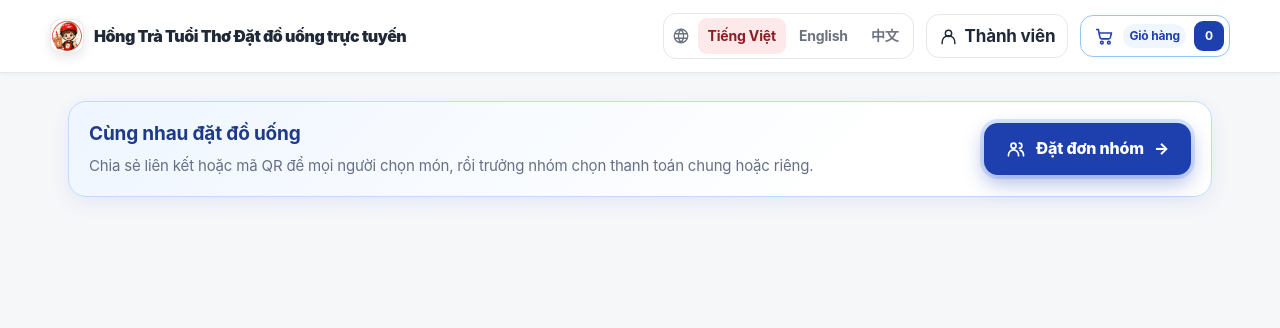
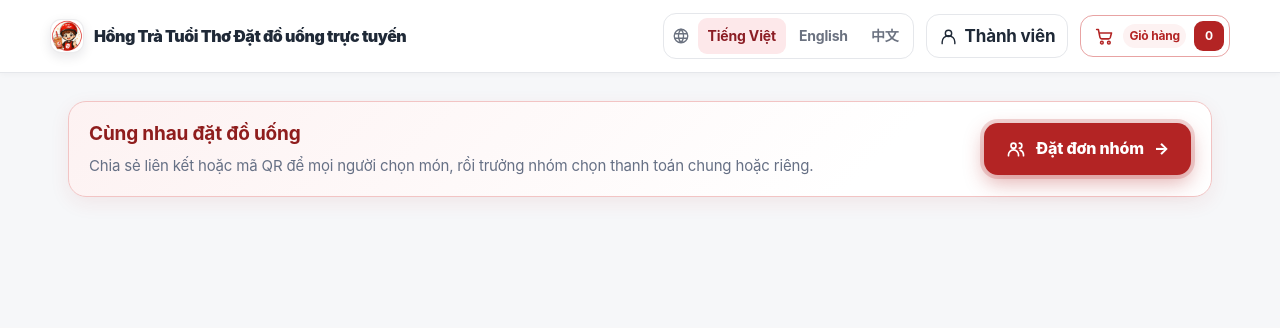
Before and after one commit to H-ng-Tra-Tu-i-Th/hongtratuoitho, a PHP site: page / in a window 1280 px wide. Shown: the top 328 px of the page. Run offline with PHP 8.4, Linux system fonts and the light colour scheme; data comes from the database, SQL or seed files in the repository; data that the repository does not hold is empty; some libraries are stand-ins or nearby versions.

Commit message:
dôdi màu btn

```diff
--- a/assets/css/group-order.css
+++ b/assets/css/group-order.css
@@ -384,15 +384,15 @@ body.theme-deep-red .hyg-page,body.theme-deep-red .hyg-mode,body.theme-deep-red
 }
 
 /* ---------- Home page "Cùng nhau đặt đồ uống" card (index.php): stand-out group order button ----------
-   Same blue as the header cart button. */
+   Same red as the header cart button. */
 .hyg-entry.hyg-entry-highlight {
-    border-color: #bfdbfe;
-    background: linear-gradient(135deg, #eff6ff 0%, #ffffff 70%);
-    box-shadow: 0 6px 20px rgba(30, 64, 175, .08);
+    border-color: #F2C4C4;
+    background: linear-gradient(135deg, #FDF2F2 0%, #ffffff 70%);
+    box-shadow: 0 6px 20px rgba(179, 36, 36, .08);
 }
 
 .hyg-entry.hyg-entry-highlight strong {
-    color: #1e3a8a;
+    color: #8F1D1D;
 }
 
 .hyg-entry .btn.hyg-entry-cta {
@@ -404,19 +404,19 @@ body.theme-deep-red .hyg-page,body.theme-deep-red .hyg-mode,body.theme-deep-red
     padding: 0 22px;
     border: 0;
     border-radius: 14px;
-    background: #1e40af;
+    background: #B32424;
     color: #fff;
     font-size: 16px;
     font-weight: 800;
-    box-shadow: 0 8px 20px rgba(30, 64, 175, .35);
+    box-shadow: 0 8px 20px rgba(179, 36, 36, .35);
     transition: background .15s, box-shadow .15s, transform .15s;
     animation: hyg-entry-pulse 2.4s ease-in-out infinite;
 }
 
 .hyg-entry .btn.hyg-entry-cta:hover,
 .hyg-entry .btn.hyg-entry-cta:focus-visible {
-    background: #1e3a8a;
-    box-shadow: 0 10px 24px rgba(30, 64, 175, .45);
+    background: #8F1D1D;
+    box-shadow: 0 10px 24px rgba(179, 36, 36, .45);
     transform: translateY(-2px);
     animation: none;
 }
--- a/assets/css/header.css
+++ b/assets/css/header.css
@@ -71,28 +71,28 @@
     color: #fff;
 }
 
-/* Nút giỏ hàng: tông dark blue #1e40af (cùng màu khối các bước đặt nhóm) */
+/* Nút giỏ hàng: tông đỏ #B32424 (cùng màu khối các bước đặt nhóm) */
 .front-body .topbar .cart-link {
-    border-color: #93c5fd;
-    color: #1e40af;
+    border-color: #E8A3A3;
+    color: #B32424;
 }
 
 .front-body .topbar .cart-link:hover {
-    border-color: #1e40af;
-    color: #1e40af;
+    border-color: #B32424;
+    color: #B32424;
 }
 
 .front-body .topbar .cart-link .cart-count,
 body.theme-deep-red .front-body .topbar .cart-link .cart-count,
 body.theme-deep-red.front-body .topbar .cart-link .cart-count {
-    background: #1e40af !important;
-    border-color: #1e40af !important;
+    background: #B32424 !important;
+    border-color: #B32424 !important;
     color: #fff !important;
 }
 
 .front-body .topbar .cart-link .cart-label {
-    background: #eff6ff;
-    color: #1e40af;
+    background: #FDF2F2;
+    color: #B32424;
 }
 
 /* Menu thành viên: nhấn để sổ xuống tên + đăng xuất */
--- a/assets/css/member.css
+++ b/assets/css/member.css
@@ -95,9 +95,9 @@
 }
 .hym-auth-divider{display:flex;align-items:center;gap:12px;margin:18px 0 14px;color:var(--muted);font-size:15px}
 .hym-auth-divider::before,.hym-auth-divider::after{content:"";flex:1;height:1px;background:var(--line)}
-.btn-zalo-login{display:flex;align-items:center;justify-content:center;gap:10px;width:100%;min-height:48px;font-size:17px;font-weight:750;background:#0068FF;border-color:#0068FF;color:#fff;text-decoration:none;white-space:normal}
-.btn-zalo-login:hover{background:#0057d6;border-color:#0057d6;color:#fff}
-.btn-zalo-login:focus-visible{outline:3px solid #0068FF;outline-offset:3px}
+.btn-zalo-login{display:flex;align-items:center;justify-content:center;gap:10px;width:100%;min-height:48px;font-size:17px;font-weight:750;background:#B32424;border-color:#B32424;color:#fff;text-decoration:none;white-space:normal}
+.btn-zalo-login:hover{background:#8F1D1D;border-color:#8F1D1D;color:#fff}
+.btn-zalo-login:focus-visible{outline:3px solid #B32424;outline-offset:3px}
 .btn-zalo-login svg{width:26px;height:26px;flex:0 0 26px}
 /* Sign-in and registration: one centered column. */
 .hym-page-auth{max-width:560px}
--- a/lib/layout.php
+++ b/lib/layout.php
@@ -44,10 +44,10 @@ function front_header(string $title = ''): void
         <link rel="apple-touch-icon" href="<?= e(base_url('assets/icons/apple-touch-icon.png?v=19')) ?>">
         <link rel="manifest" href="<?= e(base_url('manifest.webmanifest?v=19')) ?>">
         <link rel="stylesheet" href="<?= e(base_url('assets/css/app.css?v=' . $assetVersion)) ?>">
-        <link rel="stylesheet" href="<?= e(base_url('assets/css/group-order.css?v=19.8.13')) ?>">
-        <link rel="stylesheet" href="<?= e(base_url('assets/css/member.css?v=19.8.4')) ?>">
+        <link rel="stylesheet" href="<?= e(base_url('assets/css/group-order.css?v=19.8.14')) ?>">
+        <link rel="stylesheet" href="<?= e(base_url('assets/css/member.css?v=19.8.5')) ?>">
         <link rel="stylesheet" href="<?= e(base_url('assets/css/footer.css?v=1.0.4')) ?>">
-        <link rel="stylesheet" href="<?= e(base_url('assets/css/header.css?v=1.0.5')) ?>">
+        <link rel="stylesheet" href="<?= e(base_url('assets/css/header.css?v=1.0.6')) ?>">
         <title><?= e($title ? $title . '｜' . $store : $store) ?></title><?php $ogDesc = ['vi' => '🎁 Mua 4 tặng 1 · 🎮 Mua 10 ly nhận 1 lượt Mini Game – cơ hội trúng giải đến 145K · 👥 Đặt đơn nhóm cùng bạn bè, giao tận nơi.', 'zh' => '🎁 買4送1 · 🎮 買10杯送1次小遊戲機會，最高抽中145K好禮 · 👥 揪團點單，外送到府。', 'en' => '🎁 Buy 4 get 1 free · 🎮 Buy 10 drinks for a Mini Game chance to win up to 145K · 👥 Group orders, delivered to your door.'][current_lang()] ?? ''; ?>
         <meta name="description" content="<?= e($ogDesc) ?>">
         <meta property="og:type" content="website">
@@ -310,7 +310,7 @@ function front_header(string $title = ''): void
         <link rel="apple-touch-icon" href="<?= e(base_url('assets/icons/apple-touch-icon.png?v=19')) ?>">
         <link rel="manifest" href="<?= e(base_url('admin/manifest.webmanifest?v=19.1')) ?>">
         <link rel="stylesheet" href="<?= e(base_url('assets/css/app.css?v=19.15.2')) ?>">
-        <link rel="stylesheet" href="<?= e(base_url('assets/css/group-order.css?v=19.8.13')) ?>">
+        <link rel="stylesheet" href="<?= e(base_url('assets/css/group-order.css?v=19.8.14')) ?>">
         <link rel="stylesheet" href="<?= e(base_url('assets/css/dispatch.css?v=19.8.0')) ?>">
         <link rel="stylesheet" href="<?= e(base_url('assets/css/admin-shell.css?v=19.14.3')) ?>">
         <link rel="stylesheet" href="<?= e(base_url('assets/css/admin-ui.css?v=19.14.4')) ?>">
```
Also changed, not shown: other parts of assets/css/group-order.css (+32 -32 lines).
